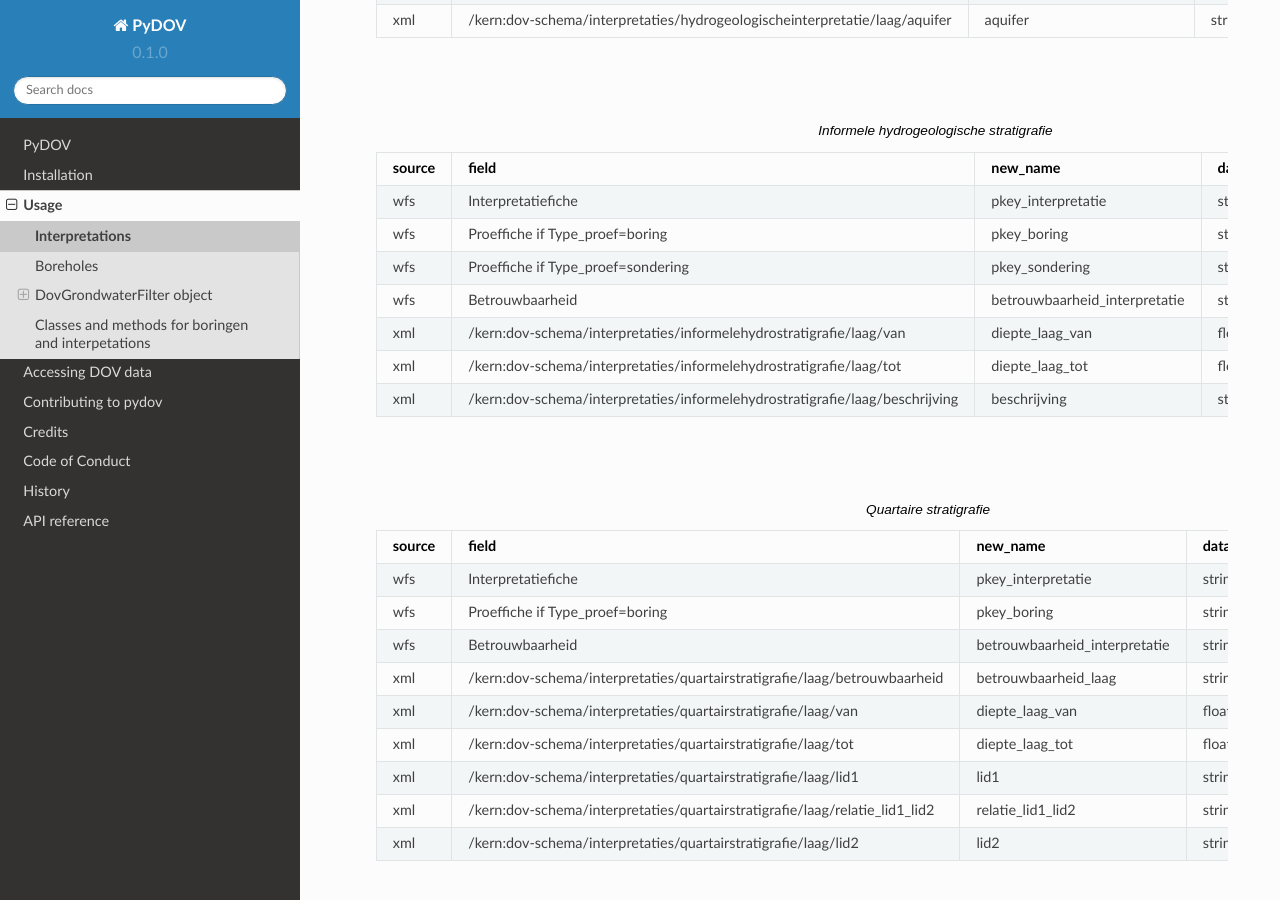
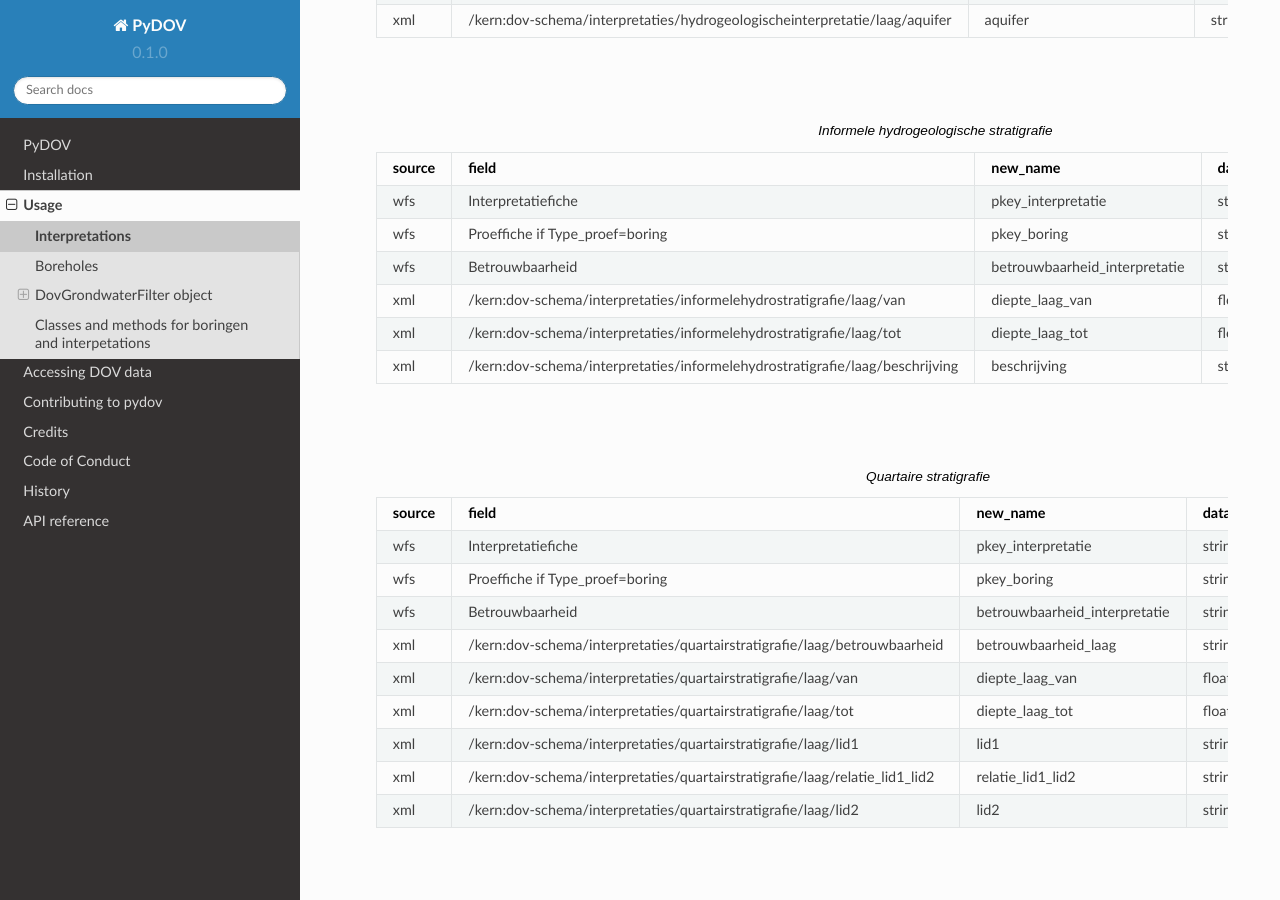
Before and after one commit to DOV-Vlaanderen/pydov, a Sphinx documentation site: the page built from docs/description_output_dataframes.rst, in a window 1280 px wide and 900 px high, scrolled down 2410 px. Built offline with Sphinx 7.4.7 and the Read the Docs theme 2.0.0, drawn with Linux system fonts in a browser that asks for light colours.

Commit message:
No "informele hydrogeologische stratigrafie" for CPTs.

```diff
--- a/docs/description_output_dataframes.rst
+++ b/docs/description_output_dataframes.rst
@@ -100,7 +100,6 @@ interpreted data.
     source,field,new_name,data_type,example
     wfs,Interpretatiefiche,pkey_interpretatie,string,https://.../2001-186513.xml
     wfs,Proeffiche if Type_proef=boring,pkey_boring,string,https://.../2001-186513.xml
-    wfs,Proeffiche if Type_proef=sondering,pkey_sondering,string,https://.../2001-186513.xml
     wfs,Betrouwbaarheid,betrouwbaarheid_interpretatie,string,goed
     xml,/kern:dov-schema/interpretaties/informelehydrostratigrafie/laag/van,diepte_laag_van,float,0.00
     xml,/kern:dov-schema/interpretaties/informelehydrostratigrafie/laag/tot,diepte_laag_tot,float,1.75
```
